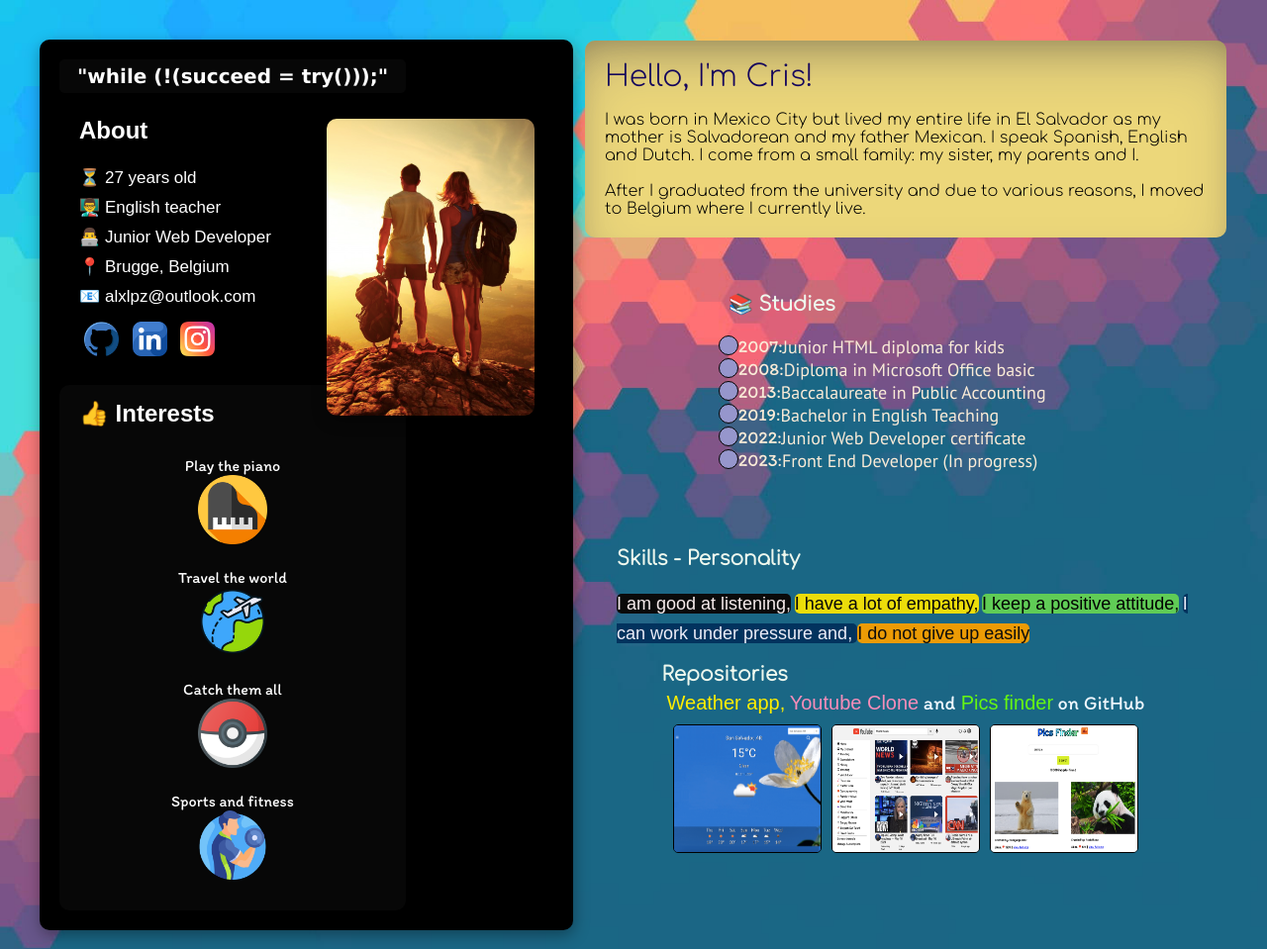
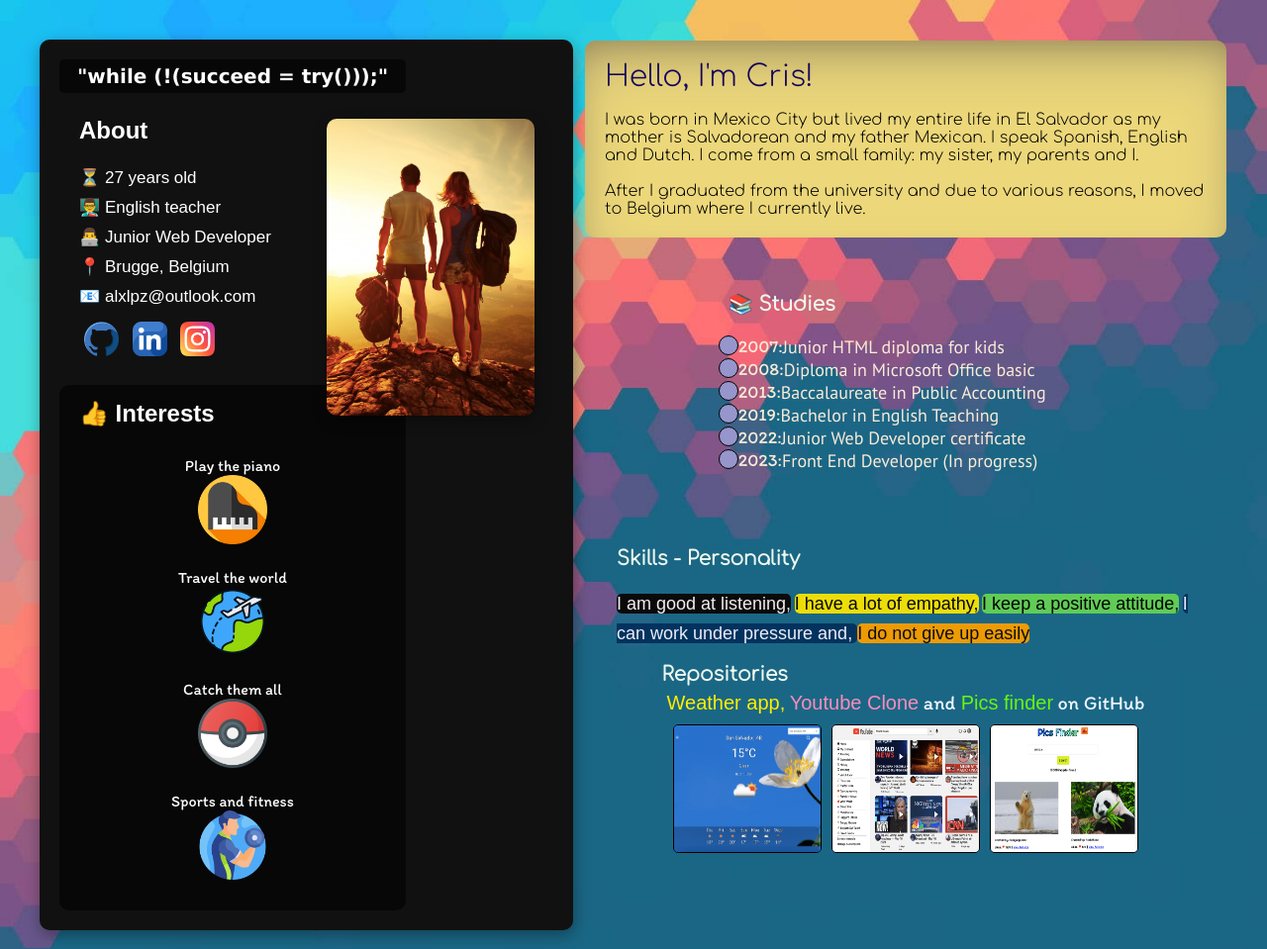
Before and after one commit to alexander-lopez-s/my-portafolio, a website: page index.html in a window 1280 px wide. Shown: the top 959 px of the page at 99% size. Drawn offline with Linux system fonts and the light colour scheme.

```diff
--- a/styles/responsiveness.css
+++ b/styles/responsiveness.css
@@ -83,7 +83,7 @@
   .title-photo-container {
     width: 98%;
     height: 900px;
-    background-color: black;
+    background-color: rgb(17, 17, 17);
     color: white;
   }
 
```
